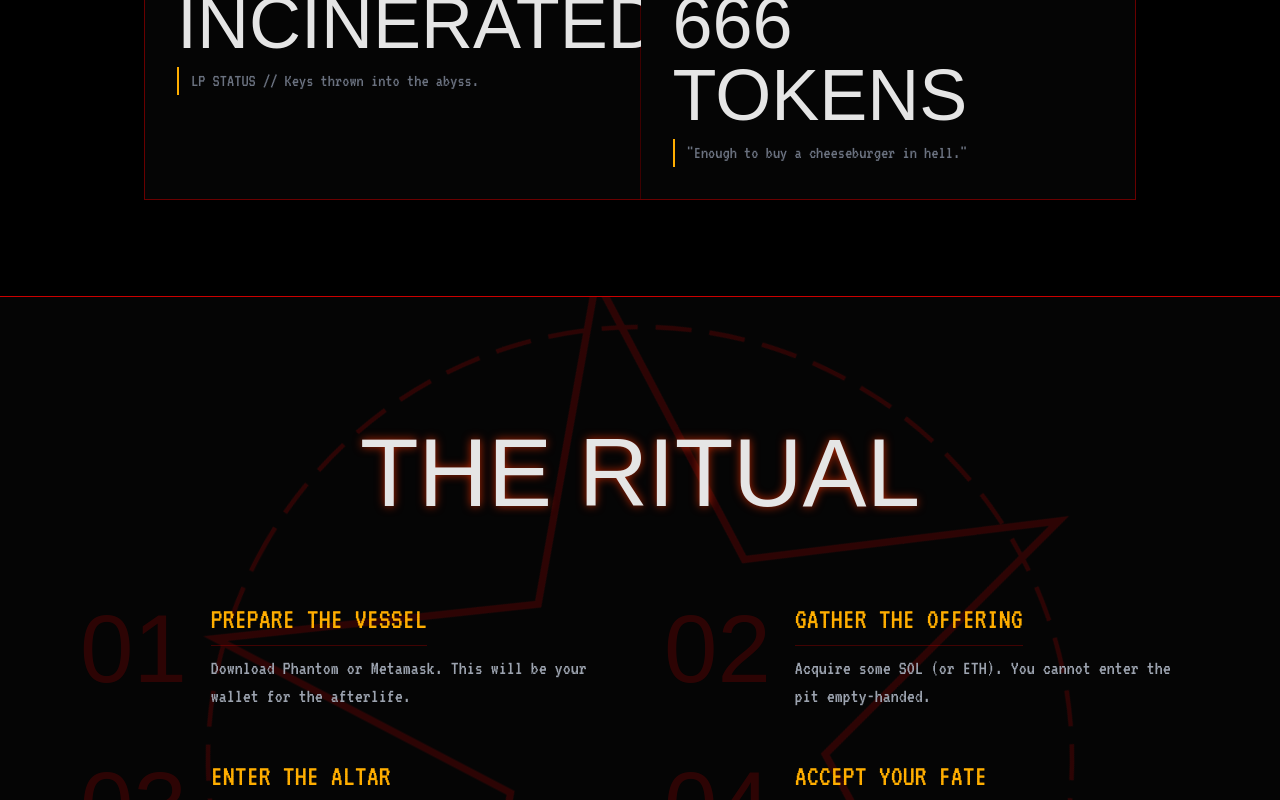
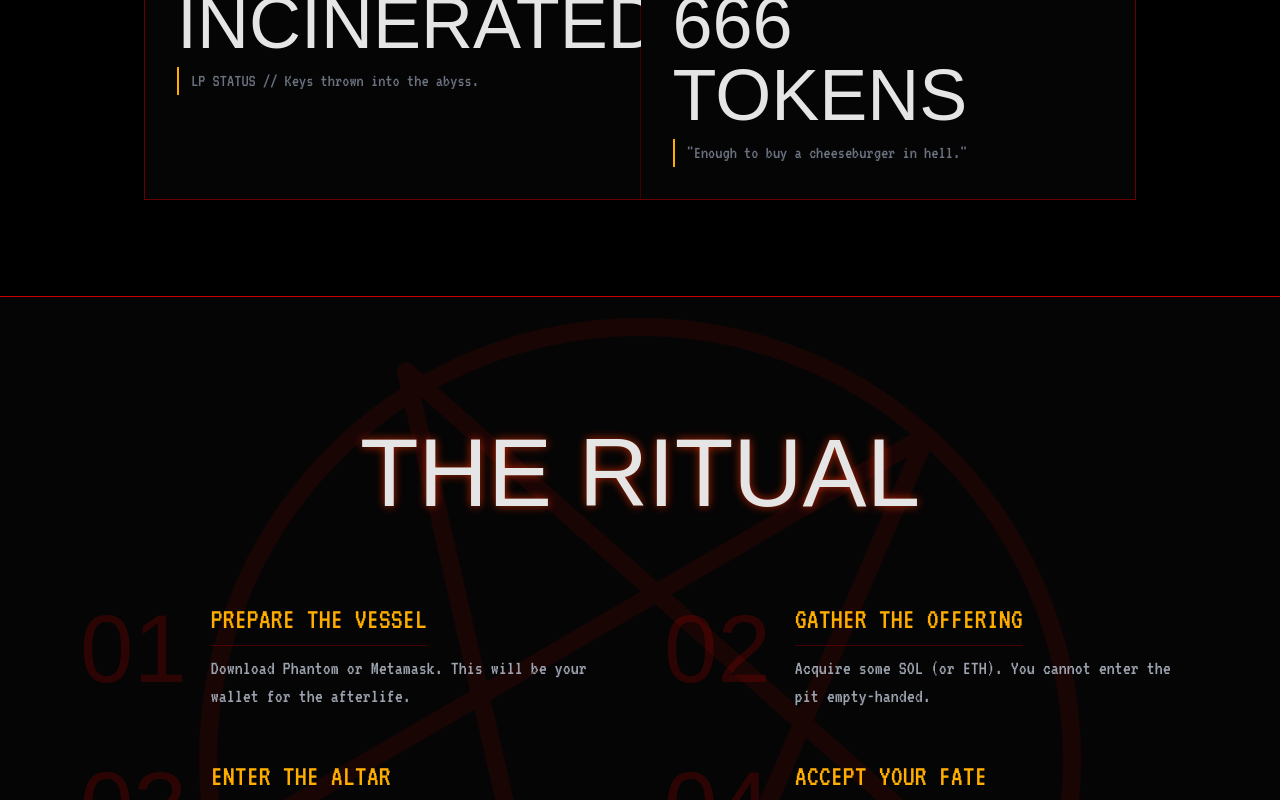
Before and after one commit to Pluviophile84/HELLCOIN, a Next.js app: page / in a window 1280 px wide. Shown: the part 4260-5060 px from the top of the page. Built offline with nearby package versions, Linux system fonts and the light colour scheme; a web font is replaced by a local one.

Commit message:
Update Ritual.tsx

```diff
--- a/components/sections/Ritual.tsx
+++ b/components/sections/Ritual.tsx
@@ -25,22 +25,36 @@ export const Ritual = () => {
   return (
     <section id="ritual" className="py-32 bg-hell-black overflow-hidden relative">
 
-      {/* --- BACKGROUND: THE SUMMONING PENTAGRAM --- */}
+      {/* --- BACKGROUND: THE TRUE PENTAGRAM --- */}
       <div className="absolute top-1/2 left-1/2 -translate-x-1/2 -translate-y-1/2 pointer-events-none select-none z-0">
-        {/* The SVG Pentagram */}
         <svg
           viewBox="0 0 100 100"
-          className="w-[600px] h-[600px] md:w-[900px] md:h-[900px] animate-spin-slow opacity-20 text-hell-red"
+          className="w-[600px] h-[600px] md:w-[900px] md:h-[900px] animate-spin-slow text-hell-red"
+          style={{
+            opacity: 0.1, // 10% Opacity (Lowered)
+            animationDuration: '60s' // Super Slow Rotation (60 seconds per loop)
+          }}
         >
-          {/* Outer Circle (Optional, looks cool with the star) */}
-          <circle cx="50" cy="50" r="48" fill="none" stroke="currentColor" strokeWidth="0.5" strokeDasharray="4 2" />
-
-          {/* The Star (Pentagram) */}
-          <polygon
-            points="50,5 61,40 98,40 68,60 79,95 50,75 21,95 32,60 2,40 39,40"
+          {/* 1. THE OUTER CIRCLE (Thick & Solid) */}
+          <circle
+            cx="50"
+            cy="50"
+            r="48"
             fill="none"
             stroke="currentColor"
-            strokeWidth="0.8"
+            strokeWidth="2"
+          />
+
+          {/* 2. THE PENTAGRAM (Intersecting Lines) */}
+          {/* This path connects vertices across the center to form the star:
+              Top(50,2) -> BottomRight(79,90) -> Left(2,35) -> Right(98,35) -> BottomLeft(21,90) -> Top
+          */}
+          <path
+            d="M50 2 L79 90 L2 35 L98 35 L21 90 Z"
+            fill="none"
+            stroke="currentColor"
+            strokeWidth="2"
+            strokeLinejoin="round"
           />
         </svg>
       </div>
```
